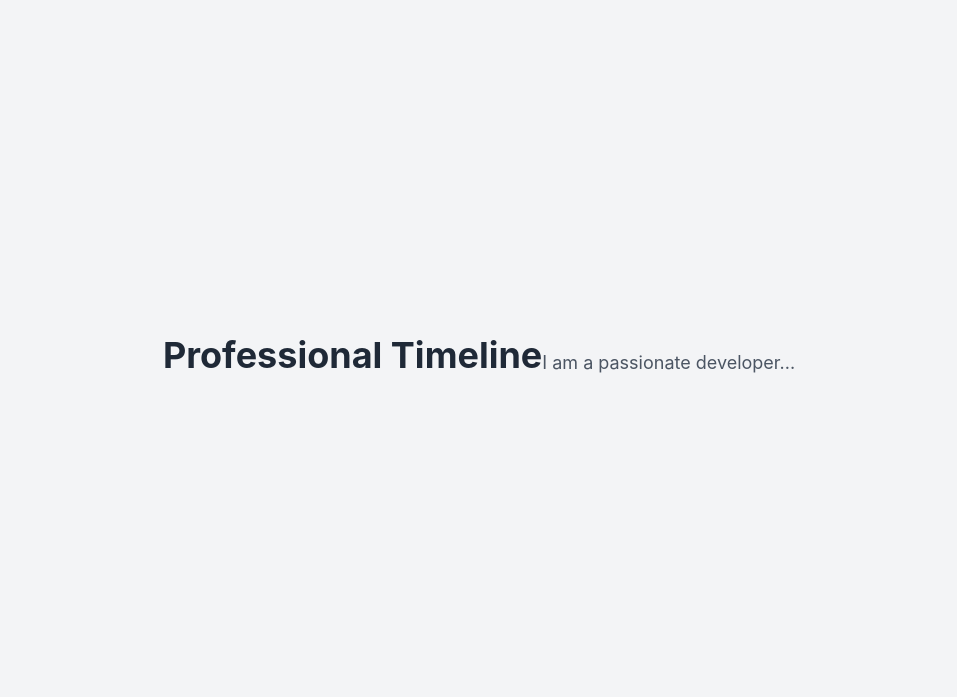
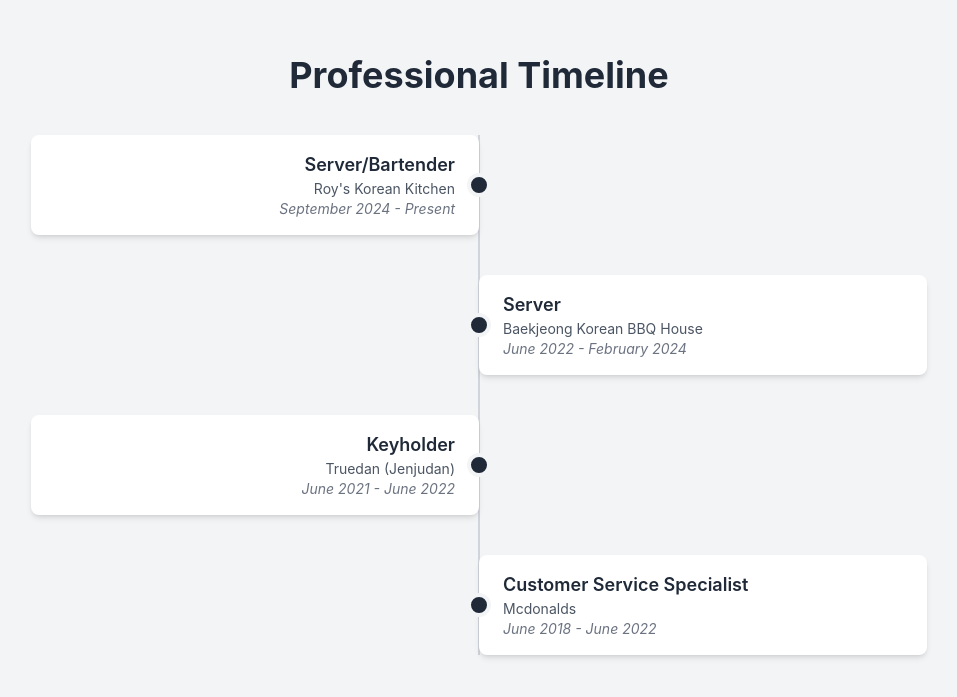
Before and after one commit to aeMyst/Portfolio, a React (Create React App) app in the folder portfolio/: page / in a window 1280 px wide. Shown: the part 2445-3142 px from the top of the page, without its empty margins (161-1118 px from the left). Built offline with nearby package versions, Linux system fonts and the light colour scheme.

Commit message:
added professional history section

```diff
--- a/portfolio/src/App.js
+++ b/portfolio/src/App.js
@@ -18,7 +18,6 @@ const App = () => {
   const { ref, inView } = useInView({ threshold: 0.5 });
   const [showArrow, setShowArrow] = useState(true);
 
-  // Hide arrow after user scrolls away from the home section
   const handleScroll = () => {
     if (!inView) {
       setShowArrow(false);
--- a/portfolio/src/components/ProfHist.js
+++ b/portfolio/src/components/ProfHist.js
@@ -1,10 +1,64 @@
 const ProfHist = () => {
-    return (
-      <div className="min-h-screen bg-gray-100 flex items-center justify-center">
-        <h1 className="text-4xl font-bold text-gray-800">Professional Timeline</h1>
-        <p className="mt-4 text-lg text-gray-600">I am a passionate developer...</p>
+  const timelineData = [
+    {
+      title: "Server/Bartender",
+      company: "Roy's Korean Kitchen",
+      date: "September 2024 - Present",
+    },
+    {
+      title: "Server",
+      company: "Baekjeong Korean BBQ House",
+      date: "June 2022 - February 2024",
+    },
+    {
+      title: "Keyholder",
+      company: "Truedan (Jenjudan)",
+      date: "June 2021 - June 2022",
+    },
+    {
+      title: "Customer Service Specialist",
+      company: "Mcdonalds",
+      date: "June 2018 - June 2022",
+    },
+  ];
+
+  return (
+    <div className="min-h-screen bg-gray-100 flex flex-col items-center justify-center px-6">
+      <h1 className="text-4xl font-bold text-gray-800 mb-10">Professional Timeline</h1>
+      <div className="relative w-full max-w-4xl">
+        {/* Vertical Line */}
+        <div className="absolute left-1/2 transform -translate-x-1/2 h-full border-l-2 border-gray-300"></div>
+
+        {/* Timeline Items */}
+        <div className="space-y-10">
+          {timelineData.map((item, index) => (
+            <div
+              key={index}
+              className={`relative flex ${
+                index % 2 === 0 ? "justify-start" : "justify-end"
+              } items-center`}
+            >
+              {/* Dot */}
+              <div className="absolute left-1/2 transform -translate-x-1/2 w-6 h-6 bg-gray-800 rounded-full border-4 border-gray-100"></div>
+
+              {/* Content */}
+              <div
+                className={`w-1/2 bg-white p-4 shadow-md rounded-lg ${
+                  index % 2 === 0 ? "text-right pr-6" : "text-left pl-6"
+                }`}
+              >
+                <h3 className="text-lg font-semibold text-gray-800">
+                  {item.title}
+                </h3>
+                <p className="text-sm text-gray-600">{item.company}</p>
+                <p className="text-sm text-gray-500 italic">{item.date}</p>
+              </div>
+            </div>
+          ))}
+        </div>
       </div>
-    );
-  };
+    </div>
+  );
+};
 
-  export default ProfHist;
+export default ProfHist;
```
